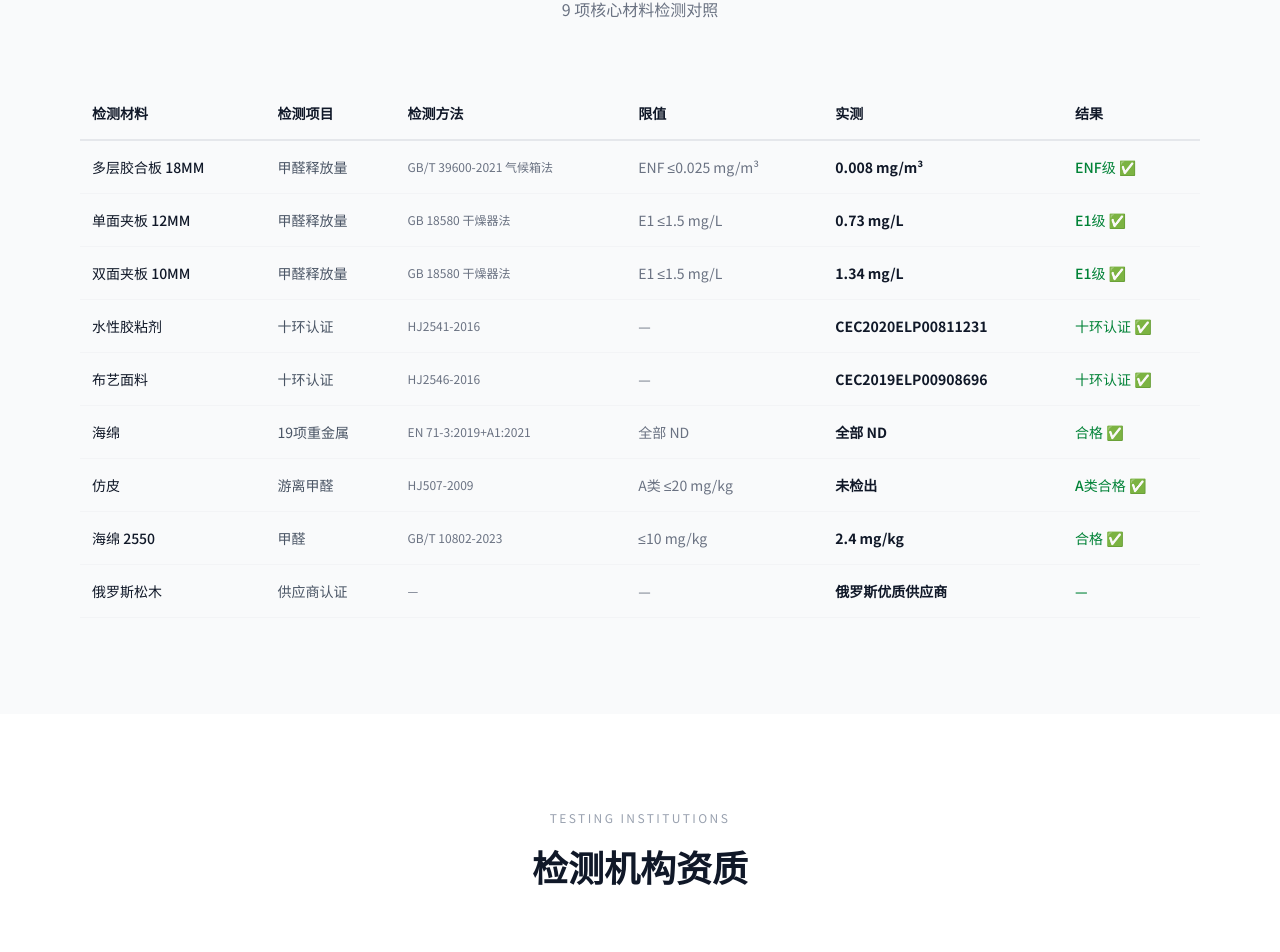
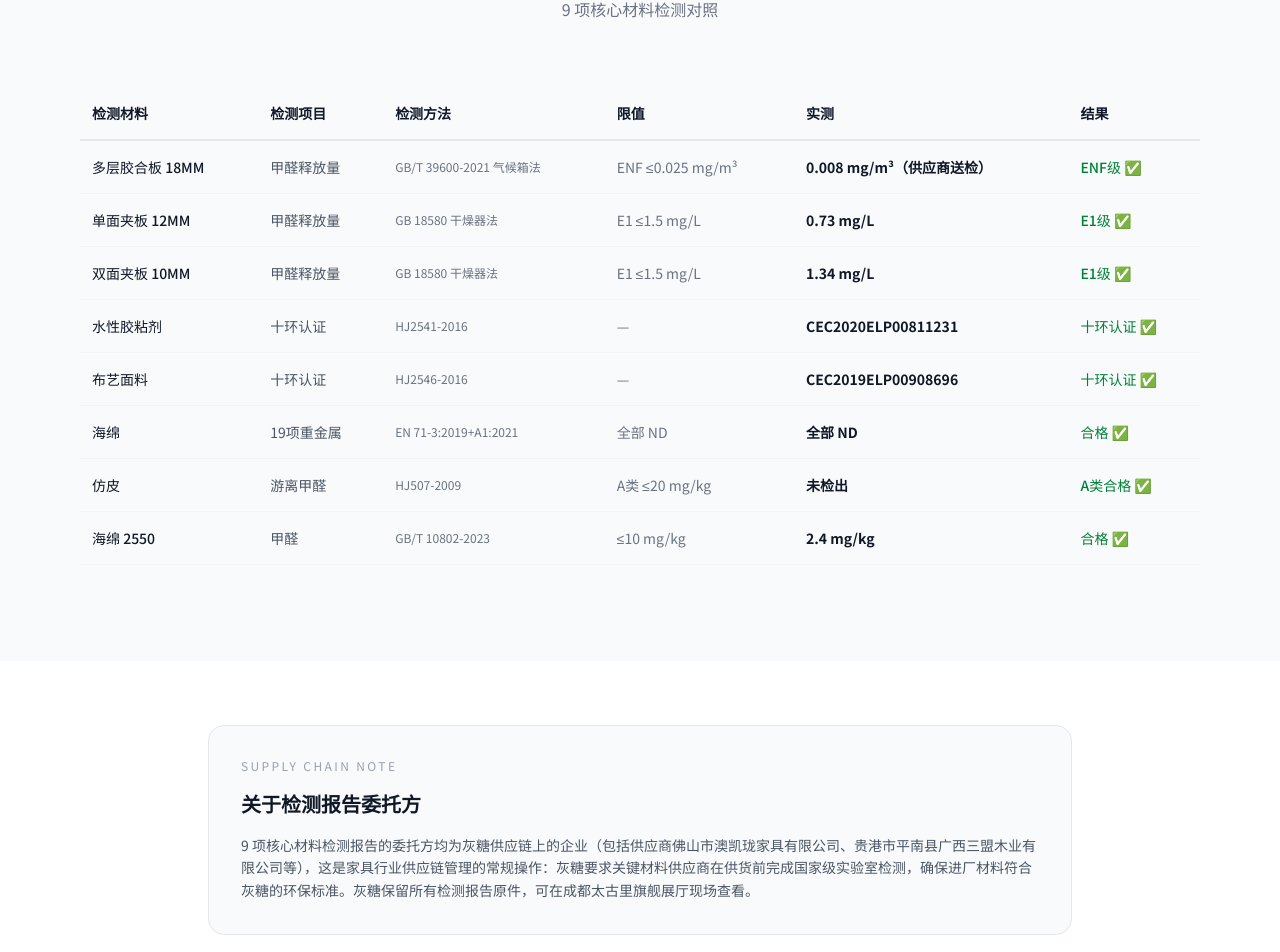
Before and after one commit to Skud-a/greysugarhome, a Next.js app: page /safety in a window 1280 px wide. Shown: the part 1874-2826 px from the top of the page. Built offline with nearby package versions, Linux system fonts and the light colour scheme.

Commit message:
feat(safety): v2.3.10 按Skud拍板结论调整材料安全页 - 删除过期FSC俄罗斯松木证书 - 9份检测报告委托方均为供应链企业 - 增加供应链认证说明区块

```diff
--- a/src/app/safety/page.tsx
+++ b/src/app/safety/page.tsx
@@ -45,7 +45,7 @@ const safetyFAQs: FAQItem[] = [
   {
     id: "H8",
     q: "你们的检测报告可以查看吗？",
-    a: "灰糖已完成 9 大核心材料的国家级实验室检测，覆盖板材（ENF 级）、胶水（十环认证）、布艺（十环认证）、海绵（SGS 重金属全 ND）、仿皮（甲醛未检出）等。检测报告可在成都太古里 2000 平旗舰展厅扫描材料展示区的二维码查看，也可联系展厅产品顾问索取具体检测报告。检测报告不直接挂在官网下载（PDF 格式不利于 SEO，且展示区的扫码体验更直观）。",
+    a: "灰糖已完成 9 大核心材料的国家级实验室检测，覆盖板材（ENF 级）、胶水（十环认证）、布艺（十环认证）、海绵（SGS 重金属全 ND）、仿皮（甲醛未检出）等。检测报告可在成都太古里 2000 平旗舰展厅扫描材料展示区的二维码查看，也可联系展厅产品顾问索取具体检测报告。检测报告不直接挂在官网下载（PDF 格式不利于 SEO，且展示区的扫码体验更直观）。所有检测报告的委托方均为灰糖供应链上的企业，家具行业原材料和供应链提供检测报告是常规操作。",
   },
 ];
 
@@ -111,7 +111,7 @@ const materialCards = [
 ];
 
 const inspectionTable = [
-  { material: "多层胶合板 18MM", item: "甲醛释放量", method: "GB/T 39600-2021 气候箱法", limit: "ENF ≤0.025 mg/m³", result: "0.008 mg/m³", pass: "ENF级 ✅" },
+  { material: "多层胶合板 18MM", item: "甲醛释放量", method: "GB/T 39600-2021 气候箱法", limit: "ENF ≤0.025 mg/m³", result: "0.008 mg/m³（供应商送检）", pass: "ENF级 ✅" },
   { material: "单面夹板 12MM", item: "甲醛释放量", method: "GB 18580 干燥器法", limit: "E1 ≤1.5 mg/L", result: "0.73 mg/L", pass: "E1级 ✅" },
   { material: "双面夹板 10MM", item: "甲醛释放量", method: "GB 18580 干燥器法", limit: "E1 ≤1.5 mg/L", result: "1.34 mg/L", pass: "E1级 ✅" },
   { material: "水性胶粘剂", item: "十环认证", method: "HJ2541-2016", limit: "—", result: "CEC2020ELP00811231", pass: "十环认证 ✅" },
@@ -119,7 +119,6 @@ const inspectionTable = [
   { material: "海绵", item: "19项重金属", method: "EN 71-3:2019+A1:2021", limit: "全部 ND", result: "全部 ND", pass: "合格 ✅" },
   { material: "仿皮", item: "游离甲醛", method: "HJ507-2009", limit: "A类 ≤20 mg/kg", result: "未检出", pass: "A类合格 ✅" },
   { material: "海绵 2550", item: "甲醛", method: "GB/T 10802-2023", limit: "≤10 mg/kg", result: "2.4 mg/kg", pass: "合格 ✅" },
-  { material: "俄罗斯松木", item: "供应商认证", method: "—", limit: "—", result: "俄罗斯优质供应商", pass: "—" },
 ];
 
 const institutions = [
@@ -248,6 +247,19 @@ export default function SafetyPage() {
         </div>
       </section>
 
+      {/* Supply Chain Certification Note */}
+      <section className="py-16 bg-white">
+        <div className="max-w-4xl mx-auto px-4">
+          <div className="bg-gray-50 border border-gray-200 rounded-2xl p-8">
+            <p className="text-xs tracking-[0.2em] text-gray-400 uppercase mb-4">Supply Chain Note</p>
+            <h3 className="text-xl font-semibold text-gray-900 mb-4">关于检测报告委托方</h3>
+            <p className="text-gray-600 leading-relaxed text-sm">
+              9 项核心材料检测报告的委托方均为灰糖供应链上的企业（包括供应商佛山市澳凯珑家具有限公司、贵港市平南县广西三盟木业有限公司等），这是家具行业供应链管理的常规操作：灰糖要求关键材料供应商在供货前完成国家级实验室检测，确保进厂材料符合灰糖的环保标准。灰糖保留所有检测报告原件，可在成都太古里旗舰展厅现场查看。
+            </p>
+          </div>
+        </div>
+      </section>
+
       {/* Institutions */}
       <section className="py-24 bg-white">
         <div className="max-w-5xl mx-auto px-4">
```
